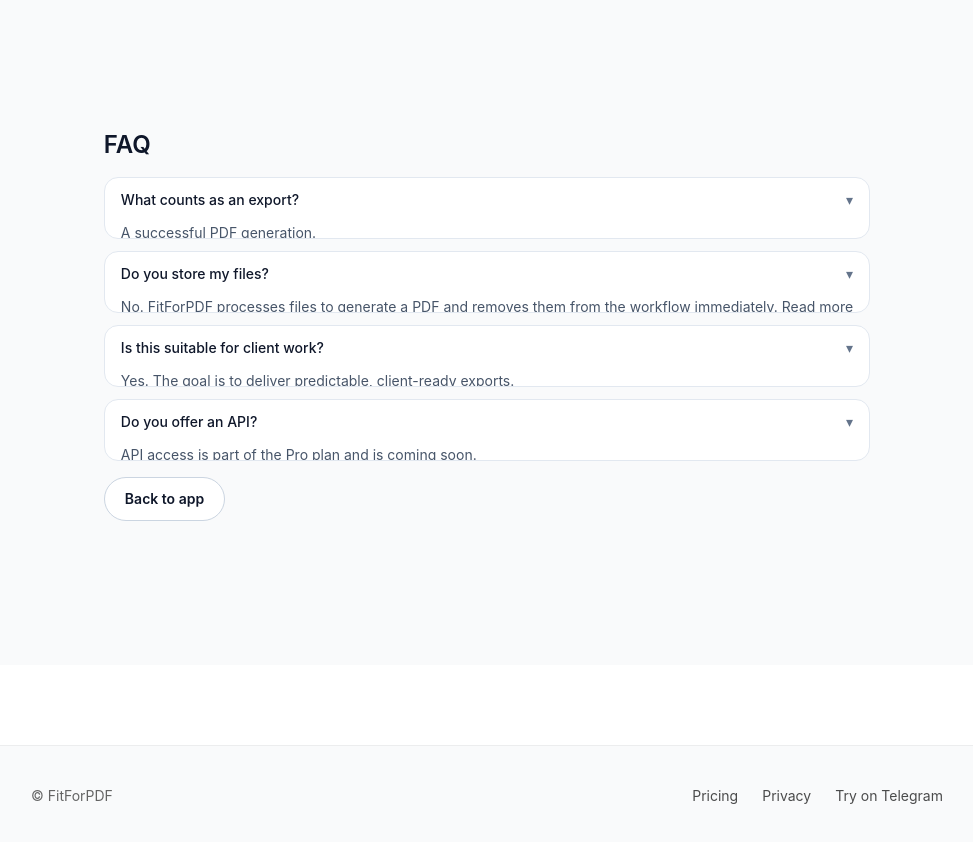
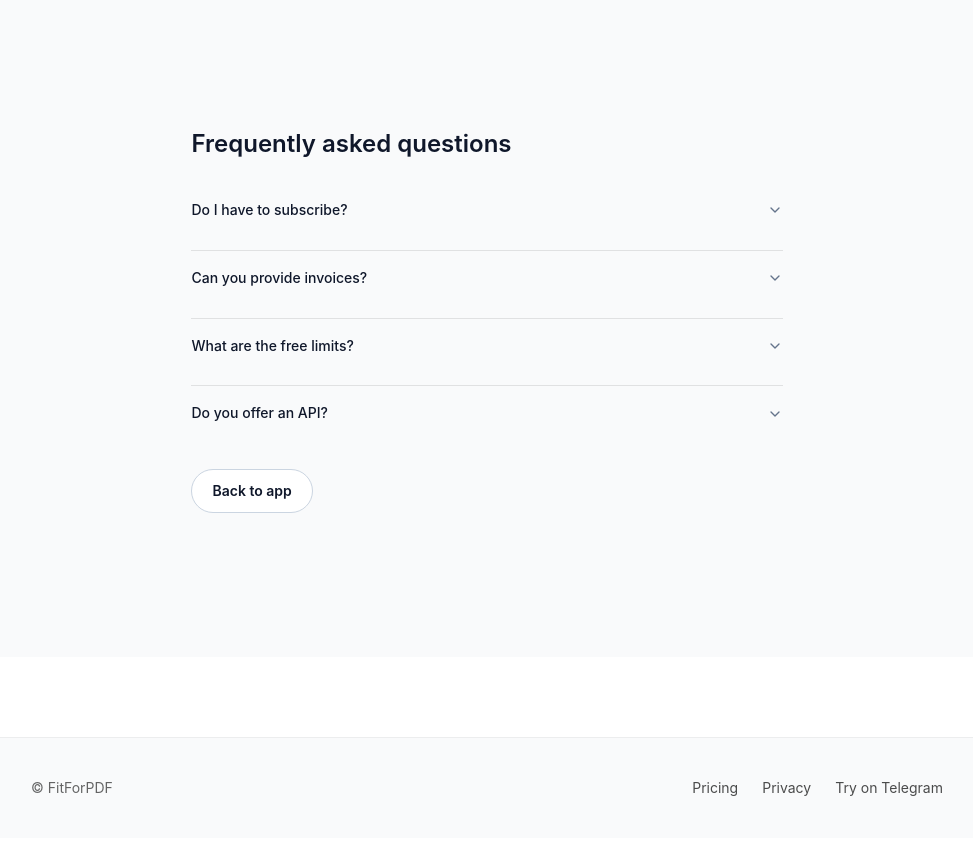
Before and after one commit to Togetheart/fitforpdf-frontend, a Next.js app: page /pricing in a window 1280 px wide. Shown: the part 1960-2802 px from the top of the page, without its empty margins (153-1126 px from the left). Built offline with nearby package versions, Linux system fonts and the light colour scheme.

Commit message:
feat(ui): premium FAQ accordion with animated chevrons

```diff
--- /dev/null
+++ b/app/components/FaqAccordion.jsx
@@ -0,0 +1,86 @@
+'use client';
+
+import React, { useEffect, useMemo, useState } from 'react';
+import { ChevronDown } from 'lucide-react';
+
+function normalizeId(value) {
+  return String(value || '').replace(/^#/, '').trim();
+}
+
+export default function FaqAccordion({
+  items = [],
+  title = 'Frequently asked questions',
+}) {
+  const itemList = useMemo(
+    () =>
+      items
+        .map((item, index) => ({
+          id: item.id || `faq-item-${index + 1}`,
+          q: item.q,
+          a: item.a,
+        }))
+        .filter((item) => item.q && item.a),
+    [items],
+  );
+  const [openId, setOpenId] = useState(null);
+
+  useEffect(() => {
+    if (typeof window === 'undefined') return;
+
+    const openByHash = () => {
+      const hash = normalizeId(window.location.hash);
+      if (!hash) {
+        setOpenId(null);
+        return;
+      }
+      const match = itemList.find((item) => normalizeId(item.id) === hash);
+      setOpenId(match ? match.id : null);
+    };
+
+    openByHash();
+    window.addEventListener('hashchange', openByHash);
+    return () => window.removeEventListener('hashchange', openByHash);
+  }, [itemList]);
+
+  return (
+    <div className="mx-auto max-w-3xl">
+      <h2 className="text-2xl font-semibold leading-tight">{title}</h2>
+      <div className="mt-6 space-y-0 divide-y divide-black/10" data-testid="faq-accordion">
+        {itemList.map((item) => {
+          const isOpen = openId === item.id;
+          const buttonId = `faq-q-${item.id}`;
+          const panelId = `faq-a-${item.id}`;
+
+          return (
+            <section key={item.id} className="py-4" data-faq-id={item.id}>
+              <button
+                type="button"
+                id={buttonId}
+                aria-controls={panelId}
+                aria-expanded={isOpen}
+                onClick={() => setOpenId((current) => (current === item.id ? null : item.id))}
+                className="flex w-full items-center justify-between gap-4 text-left text-sm leading-relaxed font-medium text-slate-900"
+              >
+                <span>{item.q}</span>
+                <ChevronDown
+                  aria-hidden="true"
+                  className={`h-4 w-4 shrink-0 text-slate-500 transition-transform duration-200 ${isOpen ? 'rotate-180' : ''}`}
+                />
+              </button>
+              <div
+                id={panelId}
+                role="region"
+                aria-labelledby={buttonId}
+                className={`grid transition-all duration-200 ease-out ${isOpen ? 'grid-rows-[1fr] opacity-100' : 'grid-rows-[0fr] opacity-0'}`}
+              >
+                <p className="min-h-0 overflow-hidden pt-3 text-sm leading-relaxed text-slate-600">
+                  {item.a}
+                </p>
+              </div>
+            </section>
+          );
+        })}
+      </div>
+    </div>
+  );
+}
--- a/app/page.jsx
+++ b/app/page.jsx
@@ -19,10 +19,12 @@ import {
   LANDING_COPY,
   LANDING_COPY_KEYS,
   PRICING_CARDS,
+  HOME_FAQ,
 } from './siteCopy.mjs';
 import { getLayoutMode } from './ui/responsive.mjs';
 import BeforeAfter from './components/BeforeAfter.mjs';
 import GenerateModule from './components/GenerateModule';
+import FaqAccordion from './components/FaqAccordion';
 import Section from './components/Section';
 import PricingCards from './components/PricingCards';
 
@@ -694,6 +696,12 @@ A104,Widget,6900.00`}
         </div>
       </Section>
 
+      <Section id="home-faq" index={7} bg="bg-white" className="py-24">
+        <div className="space-y-4">
+          <FaqAccordion title="Frequently asked questions" items={HOME_FAQ} />
+        </div>
+      </Section>
+
     </div>
   );
 }
--- a/app/pricing/page.jsx
+++ b/app/pricing/page.jsx
@@ -1,26 +1,14 @@
 'use client';
 
-import React, { useState } from 'react';
+import React from 'react';
 import { PRICING_CARDS, PRICING_PAGE_COPY } from '../siteCopy.mjs';
 import PricingCards from '../components/PricingCards';
 import Section from '../components/Section';
-
-const LINK_CLASS =
-  'inline-flex h-11 items-center justify-center rounded-full border border-slate-300 bg-white px-5 text-sm font-semibold text-slate-900 transition duration-150 ease-out hover:bg-slate-50 focus-visible:outline-none focus-visible:ring-2 focus-visible:ring-slate-400/50 focus-visible:ring-offset-2';
-
-function Chevron({ open }) {
-  return (
-    <span
-      aria-hidden="true"
-      className={`text-slate-500 transition-transform duration-200 ${open ? 'rotate-180' : ''}`}
-    >
-      ▾
-    </span>
-  );
-}
+import FaqAccordion from '../components/FaqAccordion';
 
 export default function PricingPage() {
-  const [openQuestion, setOpenQuestion] = useState(null);
+  const backlinkClass =
+    'inline-flex h-11 items-center justify-center rounded-full border border-slate-300 bg-white px-5 text-sm font-semibold text-slate-900 transition duration-150 ease-out hover:bg-slate-50 focus-visible:outline-none focus-visible:ring-2 focus-visible:ring-slate-400/50 focus-visible:ring-offset-2';
 
   return (
     <div className="min-h-screen bg-white text-slate-900">
@@ -87,50 +75,8 @@ export default function PricingPage() {
 
       <Section id="pricing-faq" index={3} bg="bg-gray-50" className="py-20 sm:py-24">
         <div className="mx-auto max-w-3xl space-y-4">
-          <h2 className="text-2xl font-semibold">FAQ</h2>
-          <div className="space-y-3">
-            {PRICING_PAGE_COPY.faq.map((item, index) => {
-              const isOpen = openQuestion === index;
-
-              return (
-                <div
-                  key={item.question}
-                  className="overflow-hidden rounded-[14px] border border-slate-200 bg-white transition-shadow duration-150 hover:shadow-sm"
-                >
-                  <button
-                    type="button"
-                    onClick={() => setOpenQuestion((current) => (current === index ? null : index))}
-                    className="flex w-full items-center justify-between gap-3 px-4 py-3 text-left text-sm font-medium text-slate-900"
-                    aria-expanded={isOpen}
-                  >
-                    {item.question}
-                    <Chevron open={isOpen} />
-                  </button>
-                  <div
-                    className={`grid overflow-hidden transition-all duration-200 ease-out ${
-                      isOpen ? 'grid-rows-[1fr]' : 'grid-rows-[0fr]'
-                    }`}
-                    aria-hidden={!isOpen}
-                  >
-                    <div className="min-h-0 px-4 pb-4 text-sm text-slate-600">
-                      <p className="leading-relaxed">
-                        {item.answer}
-                        {item.link ? (
-                          <>
-                            {' '}
-                            <a href={item.link} className="underline">
-                              Read more
-                            </a>
-                          </>
-                        ) : null}
-                      </p>
-                    </div>
-                  </div>
-                </div>
-              );
-            })}
-          </div>
-          <a className={LINK_CLASS} href={PRICING_PAGE_COPY.backToAppHref}>
+          <FaqAccordion title="Frequently asked questions" items={PRICING_PAGE_COPY.faq} />
+          <a className={backlinkClass} href={PRICING_PAGE_COPY.backToAppHref}>
             {PRICING_PAGE_COPY.backToApp}
           </a>
         </div>
--- a/app/privacy/page.jsx
+++ b/app/privacy/page.jsx
@@ -2,6 +2,7 @@ import React from 'react';
 
 import { PRIVACY_PAGE_COPY } from '../siteCopy.mjs';
 import Section from '../components/Section';
+import FaqAccordion from '../components/FaqAccordion';
 
 function BulletList({ values }) {
   return (
@@ -81,6 +82,11 @@ export default function PrivacyPage() {
           <p className="text-sm text-slate-600">{PRIVACY_PAGE_COPY.sensitiveDataNote}</p>
         </div>
       </Section>
+      <Section id="privacy-faq" index={5} className="py-28">
+        <div className="mx-auto max-w-4xl">
+          <FaqAccordion title="Frequently asked questions" items={PRIVACY_PAGE_COPY.faq} />
+        </div>
+      </Section>
     </div>
   );
 }
--- a/app/siteCopy.mjs
+++ b/app/siteCopy.mjs
@@ -54,6 +54,29 @@ export const LANDING_COPY_KEYS = {
   privacyStrip: 'privacy',
 };
 
+export const HOME_FAQ = [
+  {
+    id: 'what-counts',
+    q: 'What counts as an export?',
+    a: 'A successful PDF generation (HTTP 200 with a PDF response).',
+  },
+  {
+    id: 'do-you-store',
+    q: 'Do you store my files?',
+    a: 'No. Files are deleted immediately after conversion. The generated PDF is available for up to 15 minutes.',
+  },
+  {
+    id: 'client-work',
+    q: 'Is this suitable for client work?',
+    a: 'Yes. FitForPDF produces a predictable, client-ready layout: overview page, column sections, repeated reference columns, and clear pagination.',
+  },
+  {
+    id: 'api',
+    q: 'Do you offer an API?',
+    a: 'Not yet. API access is planned once the core workflow is proven.',
+  },
+];
+
 export const PRICING_PAGE_COPY = {
   pageTitle: 'Pay only for what you export.',
   pageSubtitle: 'Start free. Upgrade only when your PDFs are worth sending.',
@@ -103,21 +126,24 @@ export const PRICING_PAGE_COPY = {
 
   faq: [
     {
-      question: 'What counts as an export?',
-      answer: 'A successful PDF generation.',
+      id: 'billing',
+      q: 'Do I have to subscribe?',
+      a: 'No. Credits are pay-per-output. Subscribe only if you want batch export and priority later.',
     },
     {
-      question: 'Do you store my files?',
-      answer: 'No. FitForPDF processes files to generate a PDF and removes them from the workflow immediately.',
-      link: '/privacy',
+      id: 'invoices',
+      q: 'Can you provide invoices?',
+      a: 'Yes. Invoices will be available via Stripe once payments go live.',
     },
     {
-      question: 'Is this suitable for client work?',
-      answer: 'Yes. The goal is to deliver predictable, client-ready exports.',
+      id: 'limits',
+      q: 'What are the free limits?',
+      a: 'Free includes 3 exports total. Upgrade with credits when you need more.',
     },
     {
-      question: 'Do you offer an API?',
-      answer: 'API access is part of the Pro plan and is coming soon.',
+      id: 'api-coming',
+      q: 'Do you offer an API?',
+      a: 'API access is part of the Pro plan and is coming soon.',
     },
   ],
 };
@@ -285,4 +311,21 @@ export const PRIVACY_PAGE_COPY = {
     'Files are processed server-side.',
     'Access controls are enforced for API endpoints.',
   ],
+  faq: [
+    {
+      id: 'retention',
+      q: 'How long do you keep files?',
+      a: 'Files are deleted immediately after conversion. The generated PDF is available for up to 15 minutes.',
+    },
+    {
+      id: 'logs',
+      q: 'Do you store file contents in logs?',
+      a: 'No. We do not store file contents in logs.',
+    },
+    {
+      id: 'sensitive',
+      q: 'Can I upload sensitive data?',
+      a: 'Please do not. FitForPDF is built for convenience, not for handling sensitive or regulated data.',
+    },
+  ],
 };
--- a/package.json
+++ b/package.json
@@ -9,6 +9,7 @@
     "start": "next start -p 3001"
   },
   "dependencies": {
+    "lucide-react": "^0.564.0",
     "next": "^14.2.0",
     "react": "^18.2.0",
     "react-dom": "^18.2.0"
```
Also changed, not shown: 2 other files (tests, documents, lock files or other folders).
